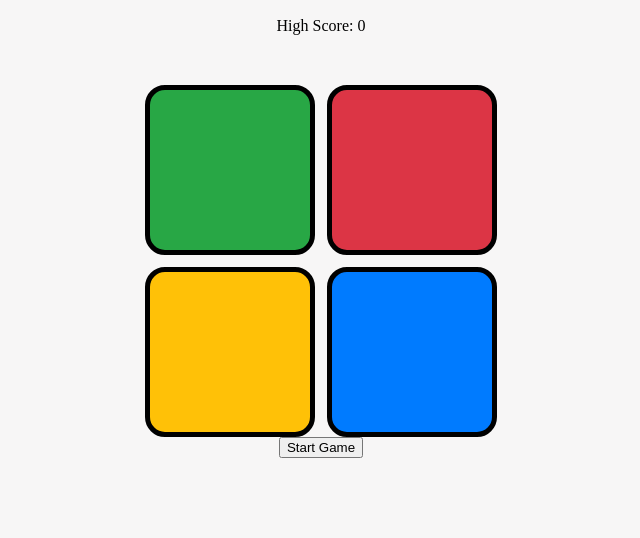
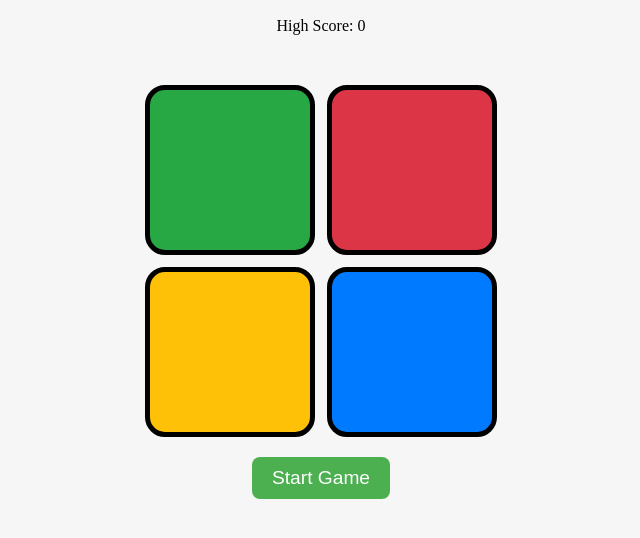
Before and after one commit to shar0860/Simon-Say-Game, a plain HTML site: page index.html in a window 1280 px wide. Shown: the part 110-648 px from the top of the page, without its empty margins (319-959 px from the left). Drawn offline with Linux system fonts and the light colour scheme.

Commit message:
Update style.css

```diff
--- a/style.css
+++ b/style.css
@@ -46,3 +46,14 @@
   .flash{
     background-color: rgb(241, 243, 246);
   }
+  #start-btn {
+    padding: 10px 20px;
+    font-size: 1.2rem;
+    margin: 20px auto;
+    display: block;
+    cursor: pointer;
+    background-color: #4CAF50;
+    color: white;
+    border: none;
+    border-radius: 8px;
+}
```
